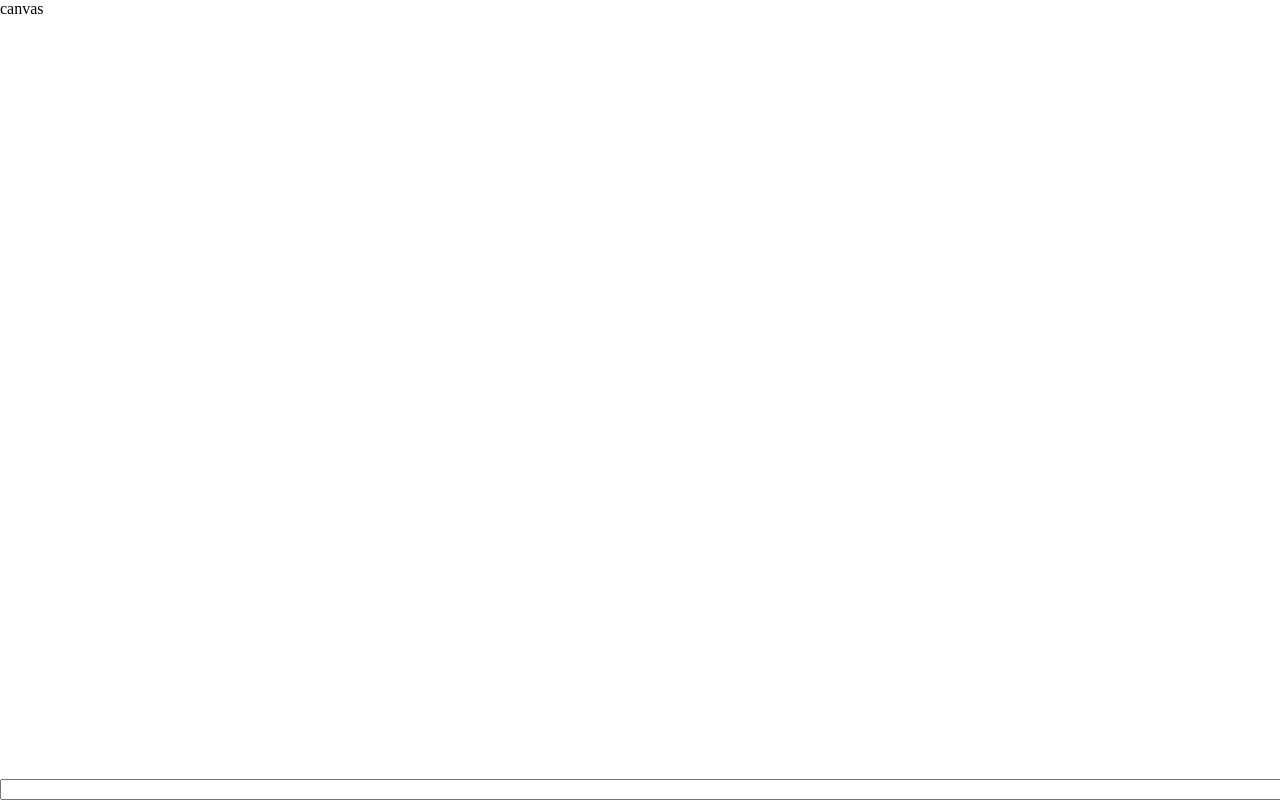
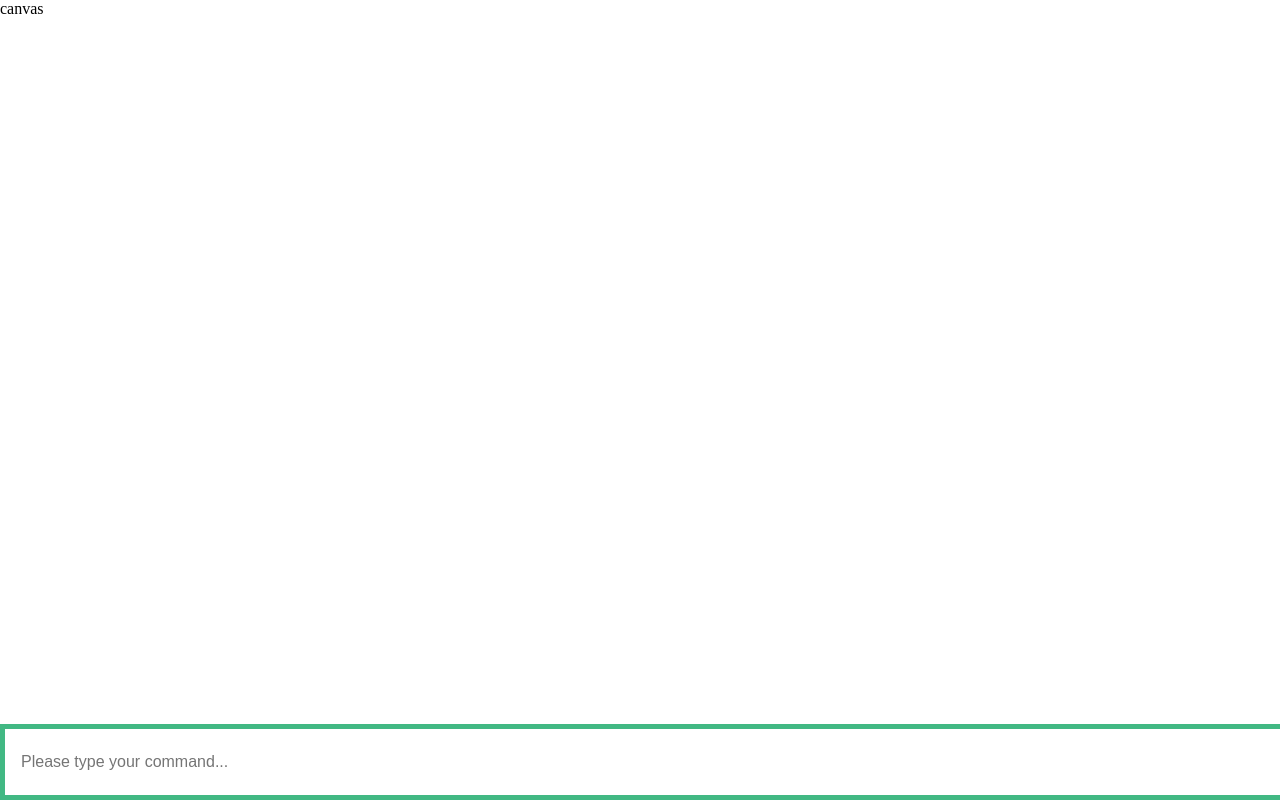
Before and after one commit to NoMercy235/html5-drawer, a Vue app: page /#/ in a window 1280 px wide. Built offline with nearby package versions, Linux system fonts and the light colour scheme.

Commit message:
Implemented autocomplete component.

```diff
--- /dev/null
+++ b/src/components/Autocomplete.vue
@@ -0,0 +1,103 @@
+<template>
+    <div>
+        <input type="text" class="sy-search-input" v-model="query" :placeholder="placeholder"/>
+        <transition-group name="fade" tag="ul" class="sy-results">
+            <li v-for="item in filtered" :key="item.command">
+                <span>
+                    <strong>{{ item.command  }}</strong>
+                </span>
+            </li>
+        </transition-group>
+        <p v-show="isEmpty">Sorry, but there is no such command :( </p>
+    </div>
+</template>
+
+<script>
+    export default {
+        name: 'Autocomplete',
+        props: {
+            source: {
+                type: Array,
+                required: true,
+            },
+            filterKey: {
+                type: String,
+                required: true,
+            },
+            startAt: {
+                type: Number,
+                default: 3
+            },
+            placeholder: {
+                type: String,
+                default: '',
+            },
+        },
+        methods: {
+            fetchItems() {
+                this.items = this.source;
+            },
+            reset() {
+                this.query = '';
+            },
+        },
+        data() {
+            return {
+                items: [],
+                query: '',
+            };
+        },
+        mounted() {
+            this.fetchItems();
+        },
+        computed: {
+            filtered() {
+                if (this.query.length >= this.startAt) {
+                    return this.items.filter(item => {
+                        if(item[this.filterKey]) {
+                            return item[this.filterKey]
+                                .toLowerCase()
+                                .includes(this.query.toLowerCase());
+                        } else {
+                            console.error(`Key '${this.filterKey}' doesn't exist on object!`, item);
+                        }
+                    })
+                }
+            },
+            isEmpty() {
+                return this.filtered && this.filtered.length < 1;
+            },
+        },
+    }
+</script>
+
+<style>
+    .sy-search-input {
+        width: 100%;
+        padding: 1.5em 1em;
+        font-size: 1em;
+        outline: 0;
+        border: 5px solid #41B883;
+    }
+    .sy-results {
+        margin: 0;
+        padding: 0;
+        text-align: left;
+        position: relative;
+    }
+    .sy-results li {
+        background: rgba(53, 73, 94, 0.3);
+        margin: 0;
+        padding: 1em;
+        list-style: none;
+        width: 100%;
+        border-bottom: 1px solid #394E62;
+        transition: ease-in-out 0.5s;
+    }
+    .fade-enter-active, .fade-leave-active {
+        transition: opacity 0.3s;
+    }
+    .fade-enter, .fade-leave-to {
+        opacity: 0;
+    }
+</style>
--- a/src/components/Command.vue
+++ b/src/components/Command.vue
@@ -1,18 +1,31 @@
 <template>
     <div>
-        <input v-bind:style="{ width: windowWidth }"/>
+        <sy-autocomplete
+            :source="data"
+            placeholder="Please type your command..."
+            filter-key="command"
+            :start-at="2"
+            v-bind:style="{ width: windowWidth }"
+        >
+        </sy-autocomplete>
     </div>
 </template>
 
 <script>
+    import Autocomplete from './Autocomplete'
+
     export default {
         name: 'Command',
         data() {
             return {
+                data: [{ command: 'test' }, { command: 'alice' }, { command: 'Alex' }, ],
             };
         },
         computed: {
             windowWidth: () => (window.innerWidth - 4) + 'px',
+        },
+        components: {
+            'sy-autocomplete': Autocomplete,
         }
     };
 </script>
```
